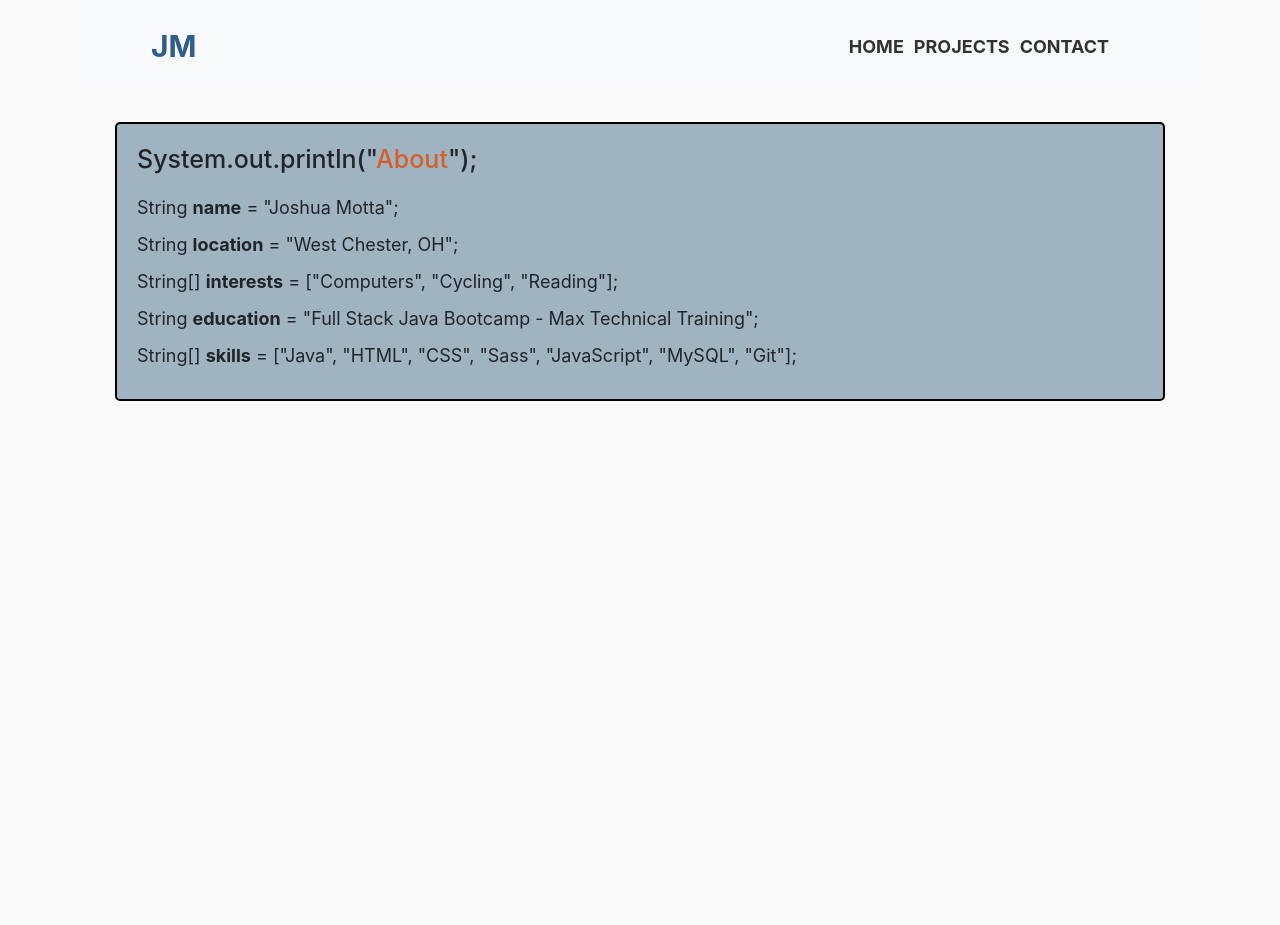
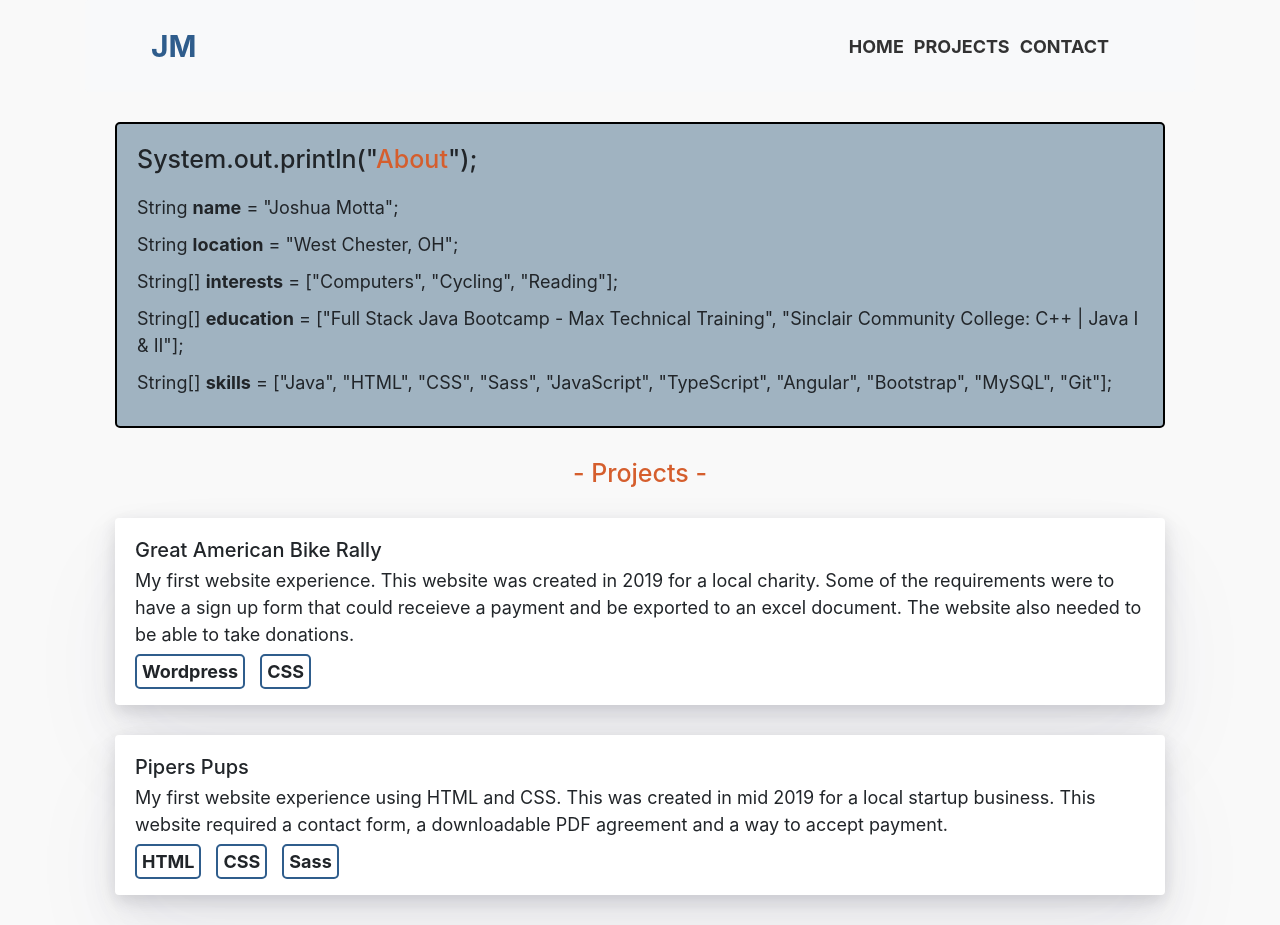
Before and after one commit to jmotts17/portfolio-ng, an Angular app: page / in a window 1280 px wide. Before the commit the page ends 800 px from the top, so only its background shows below. Built offline with nearby package versions, Linux system fonts and the light colour scheme.

Commit message:
Added Project Section

```diff
--- a/src/app/app.component.html
+++ b/src/app/app.component.html
@@ -1,2 +1,3 @@
 <app-menu></app-menu>
 <app-home></app-home>
+<app-projects></app-projects>
--- a/src/app/app.module.ts
+++ b/src/app/app.module.ts
@@ -5,12 +5,14 @@ import { AppRoutingModule } from './app-routing.module';
 import { AppComponent } from './app.component';
 import { MenuComponent } from './core/menu/menu.component';
 import { HomeComponent } from './feature/home/home.component';
+import { ProjectsComponent } from './feature/projects/projects.component';
 
 @NgModule({
   declarations: [
     AppComponent,
     MenuComponent,
-    HomeComponent
+    HomeComponent,
+    ProjectsComponent
   ],
   imports: [
     BrowserModule,
--- a/src/app/feature/home/home.component.html
+++ b/src/app/feature/home/home.component.html
@@ -6,8 +6,8 @@
                 <li>String <span class="text-bold">name</span> = "Joshua Motta";</li>
                 <li>String <span class="text-bold">location</span> = "West Chester, OH";</li>
                 <li>String[] <span class="text-bold">interests</span> = ["Computers", "Cycling", "Reading"];</li>
-                <li>String <span class="text-bold">education</span> = "Full Stack Java Bootcamp - Max Technical Training";</li>
-                <li>String[] <span class="text-bold">skills</span> = ["Java", "HTML", "CSS", "Sass", "JavaScript", "MySQL", "Git"];</li>
+                <li>String[] <span class="text-bold">education</span> = ["Full Stack Java Bootcamp - Max Technical Training", "Sinclair Community College: C++ | Java I & II"];</li>
+                <li>String[] <span class="text-bold">skills</span> = ["Java", "HTML", "CSS", "Sass", "JavaScript", "TypeScript", "Angular", "Bootstrap", "MySQL", "Git"];</li>
             </ul>
         </div>
     </div>
--- /dev/null
+++ b/src/app/feature/projects/projects.component.css
@@ -0,0 +1,15 @@
+.project-container {
+  background-color: #fff;
+  border-radius: 4px;
+  box-shadow: 0 50px 100px rgb(50 50 93 / 5%), 0 15px 35px rgb(50 50 93 / 10%),
+    0 5px 15px rgb(0 0 0 / 10%);
+  padding: 2rem;
+  margin: 3rem;
+}
+
+.project-languages {
+  border: 2px solid rgb(47, 93, 140);
+  padding: 5px;
+  border-radius: 5px;
+  margin-right: 15px;
+}
--- /dev/null
+++ b/src/app/feature/projects/projects.component.html
@@ -0,0 +1,25 @@
+<section id="project-section">
+    <h1 class="section-title text-center">- Projects -</h1>
+    <div class="container-lg">
+        <div class="project-container">
+            <h2>Great American Bike Rally</h2>
+            <p>My first website experience. This website was created in 2019 for a local charity. Some of the requirements were to have a sign up form that could receieve a payment and be exported to an excel document. The website also needed to be able to take donations.</p>
+            <div>
+                <span class="project-languages text-bold">Wordpress</span>
+                <span class="project-languages text-bold">CSS</span>
+            </div>
+        </div>
+    </div>
+
+    <div class="container-lg">
+        <div class="project-container">
+            <h2>Pipers Pups</h2>
+            <p>My first website experience using HTML and CSS. This was created in mid 2019 for a local startup business. This website required a contact form, a downloadable PDF agreement and a way to accept payment.</p>
+            <div>
+                <span class="project-languages text-bold">HTML</span>
+                <span class="project-languages text-bold">CSS</span>
+                <span class="project-languages text-bold">Sass</span>
+            </div>
+        </div>
+    </div>
+</section>
--- /dev/null
+++ b/src/app/feature/projects/projects.component.ts
@@ -0,0 +1,15 @@
+import { Component, OnInit } from '@angular/core';
+
+@Component({
+  selector: 'app-projects',
+  templateUrl: './projects.component.html',
+  styleUrls: ['./projects.component.css']
+})
+export class ProjectsComponent implements OnInit {
+
+  constructor() { }
+
+  ngOnInit(): void {
+  }
+
+}
--- a/src/styles.css
+++ b/src/styles.css
@@ -8,6 +8,7 @@
 
 body {
   background-color: #f9f9f9;
+  font-size: 18px;
 }
 
 /* Utilities */
```
